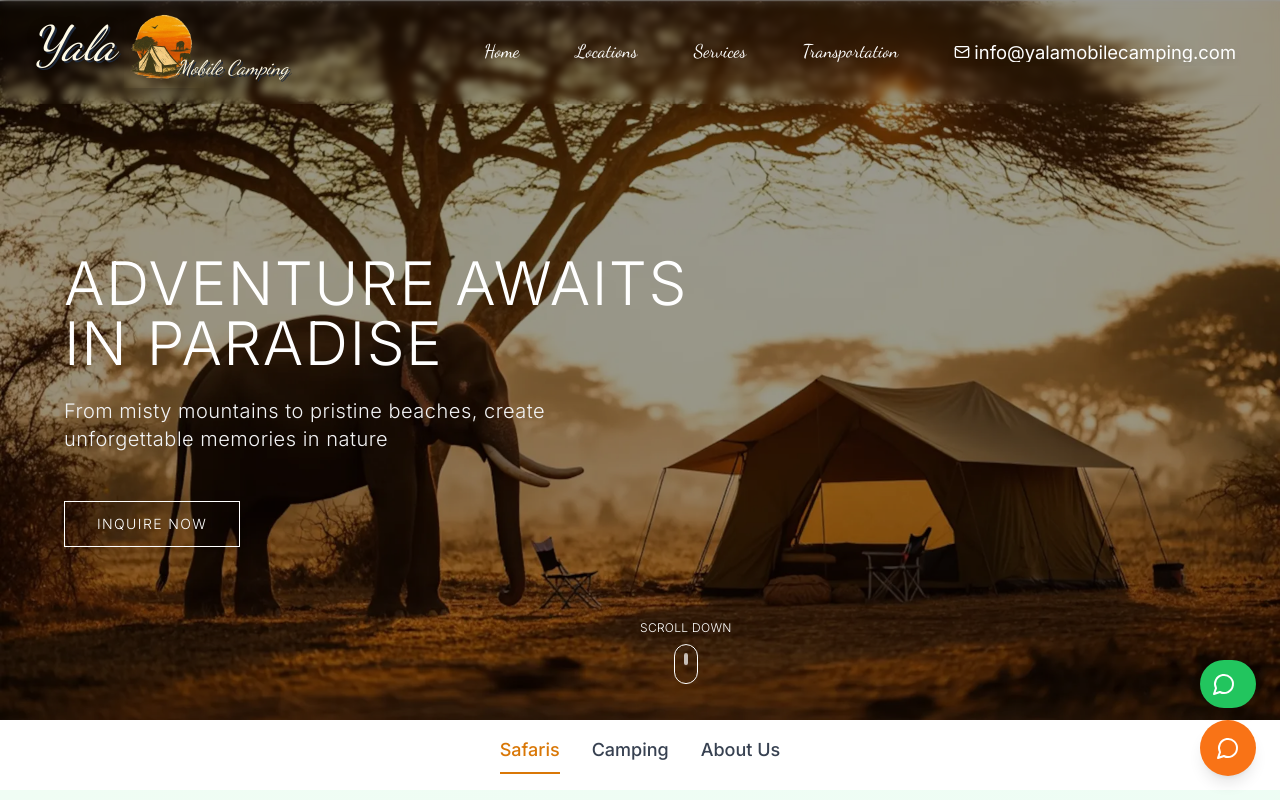
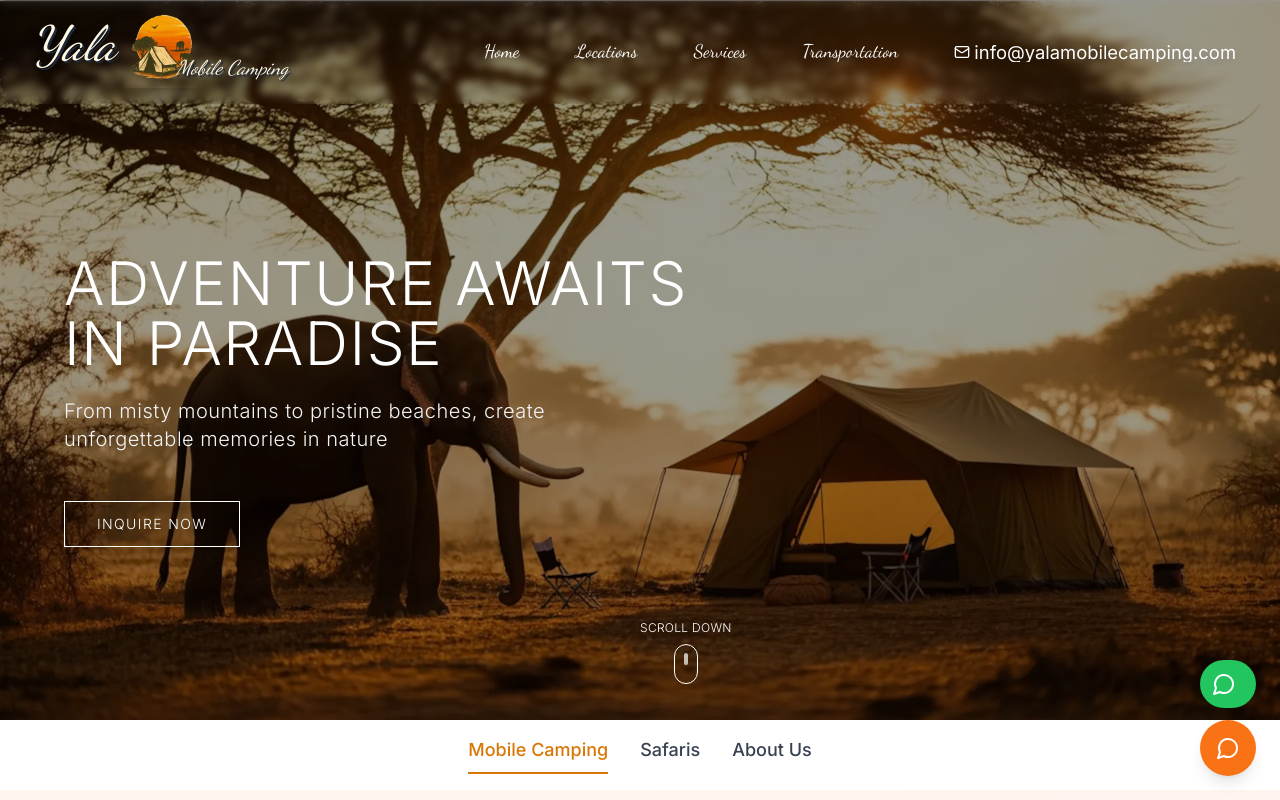
Before and after one commit to Shiran007i/yala-mobile-camping, a React (Vite) app: page / in a window 1280 px wide. Shown: the top 800 px of the page. Built offline with nearby package versions, Linux system fonts and the light colour scheme; a web font is replaced by a local one.

Commit message:
instergram added

```diff
--- a/src/App.jsx
+++ b/src/App.jsx
@@ -250,7 +250,7 @@ const generateStructuredData = (activeTab, selectedLocation) => {
 
 // Main App component
 const App = () => {
-  const [activeTab, setActiveTab] = useState("safaris");
+  const [activeTab, setActiveTab] = useState("camping");
   const [pageLoading, setPageLoading] = useState(true);
   const [currentView, setCurrentView] = useState("main"); // main, unsubscribe, transportation
 
--- a/src/components/Footer.jsx
+++ b/src/components/Footer.jsx
@@ -171,7 +171,15 @@ const Footer = () => {
 
                   <Facebook className="h-4 w-4 sm:h-5 sm:w-5 group-hover:scale-110 transition-transform" />
                 </button>
-                <button className="bg-gray-800 hover:bg-emerald-600 p-2 sm:p-3 rounded-lg transition-colors duration-200 group">
+                <button
+                  onClick={() =>
+                    window.open(
+                      "https://www.instagram.com/yalamobilecamping/",
+                      "_blank"
+                    )
+                  }
+                  className="bg-gray-800 hover:bg-emerald-600 p-2 sm:p-3 rounded-lg transition-colors duration-200 group"
+                >
                   <Instagram className="h-4 w-4 sm:h-5 sm:w-5 group-hover:scale-110 transition-transform" />
                 </button>
                 <button className="bg-gray-800 hover:bg-emerald-600 p-2 sm:p-3 rounded-lg transition-colors duration-200 group">
--- a/src/components/Navigation/TabNavigation.jsx
+++ b/src/components/Navigation/TabNavigation.jsx
@@ -24,6 +24,16 @@ const TabNavigation = ({ activeTab, setActiveTab }) => {
     <div id="tab-navigation" className="bg-white shadow-md">
       <div className="max-w-6xl mx-auto px-4">
         <nav className="flex justify-center space-x-8 py-4 overflow-x-auto">
+           <button
+            onClick={() => handleTabClick("camping")}
+            className={`font-medium text-lg border-b-2 pb-2 transition-all duration-300 whitespace-nowrap ${
+              activeTab === "camping"
+                ? "text-amber-600 border-amber-600"
+                : "text-gray-700 border-transparent hover:text-amber-600 hover:border-amber-600"
+            }`}
+          >
+            Mobile Camping
+          </button>
           <button
             onClick={() => handleTabClick("safaris")}
             className={`font-medium text-lg border-b-2 pb-2 transition-all duration-300 whitespace-nowrap ${
@@ -34,16 +44,7 @@ const TabNavigation = ({ activeTab, setActiveTab }) => {
           >
             Safaris
           </button>
-          <button
-            onClick={() => handleTabClick("camping")}
-            className={`font-medium text-lg border-b-2 pb-2 transition-all duration-300 whitespace-nowrap ${
-              activeTab === "camping"
-                ? "text-amber-600 border-amber-600"
-                : "text-gray-700 border-transparent hover:text-amber-600 hover:border-amber-600"
-            }`}
-          >
-            Camping
-          </button>
+
           {/* <button
             onClick={() => handleTabClick("transportation")}
             className={`font-medium text-lg border-b-2 pb-2 transition-all duration-300 whitespace-nowrap ${
--- a/src/constants/index.js
+++ b/src/constants/index.js
@@ -1,7 +1,7 @@
 // src/constants/index.js
 export const WHATSAPP_NUMBER = "94713585926";
 export const COMPANY_EMAIL = "info@yalamobilecamp.com";
-export const COMPANY_PHONE = "+94 71 399 1051";
+export const COMPANY_PHONE = "+94713585926";
 
 export const SERVICES_DATA = [
   {
```
Also changed, not shown: src/components/BookingDetailsPage.jsx (added), src/components/BookingForm.jsx (added), src/components/DatabaseDebug.jsx (added), src/components/InteractiveMap.jsx (added).
